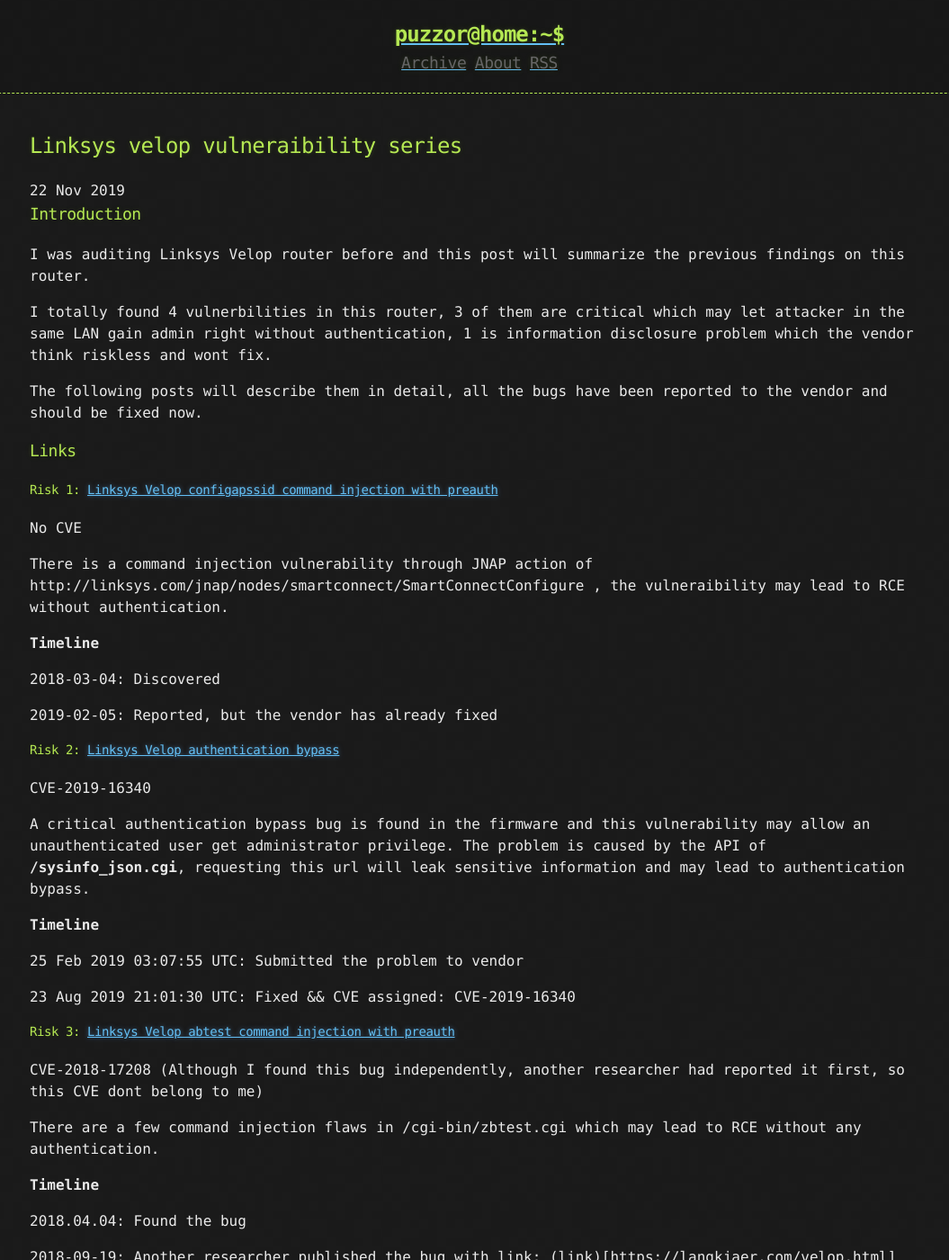
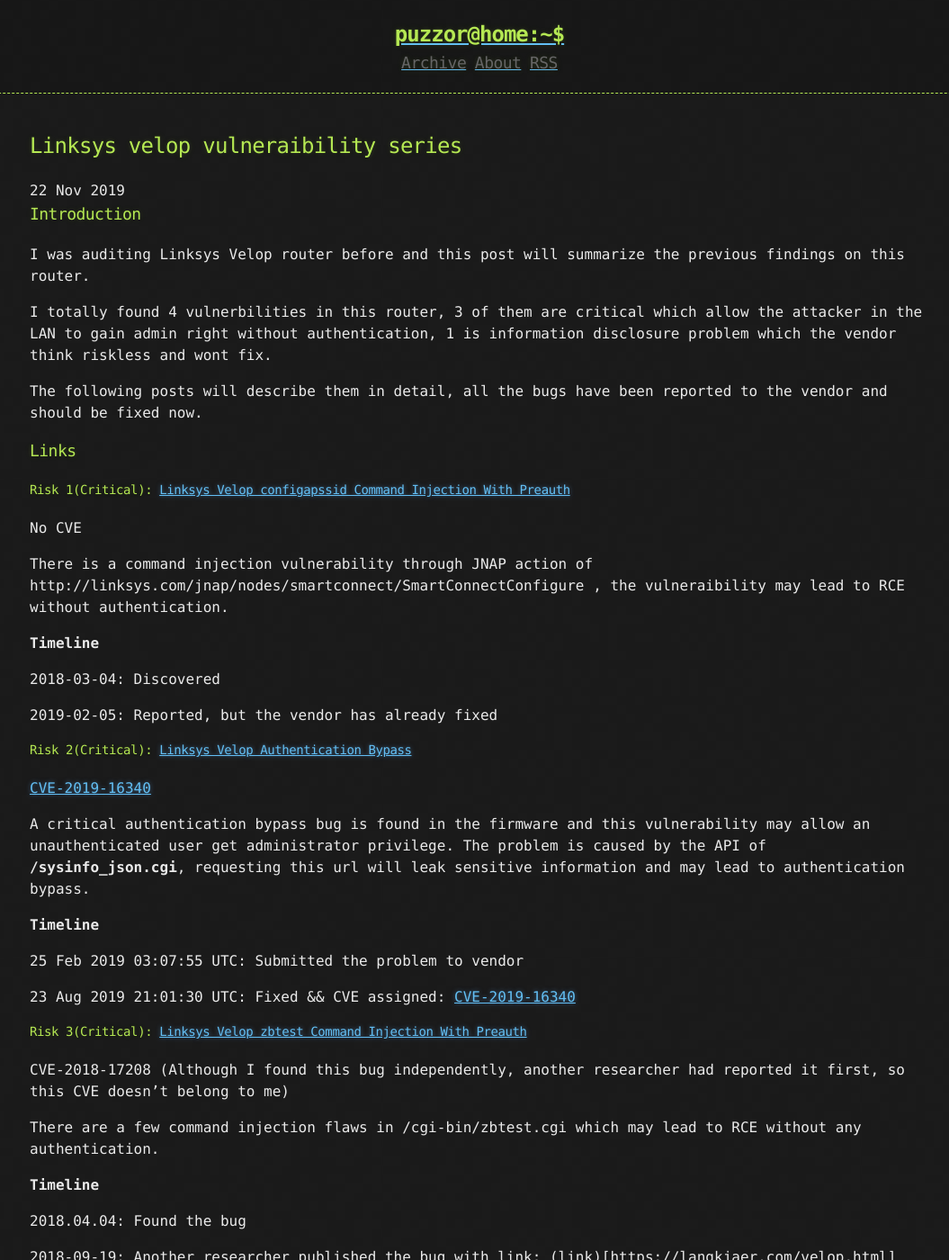
Before and after one commit to Puzzor/puzzor.github.io, a Jekyll site: the page built from _posts/2019-11-22-Linksys Velop Vulneraibility Series.md, in a window 1280 px wide and 1400 px high. Shown: the whole window at 90% size, without its empty margins (107-1162 px from the left). Built offline with Jekyll 4.4.1, drawn with Linux system fonts in a browser that asks for light colours; some of the changed text lies outside the part shown.

Commit message:
update format

```diff
--- a/_posts/2019-11-22-Linksys Velop Vulneraibility Series.md
+++ b/_posts/2019-11-22-Linksys Velop Vulneraibility Series.md
@@ -7,12 +7,12 @@
 ### Introduction
 I was auditing Linksys Velop router before and this post will summarize the previous findings on this router.
 
-I totally found 4 vulnerbilities in this router, 3 of them are critical which may let attacker in the same LAN gain admin right without authentication, 1 is information disclosure problem which the vendor think riskless and wont fix.
+I totally found 4 vulnerbilities in this router, 3 of them are critical which allow the attacker in the LAN to gain admin right without authentication, 1 is information disclosure problem which the vendor think riskless and wont fix.
 
 The following posts will describe them in detail, all the bugs have been reported to the vendor and should be fixed now.
 
 ### Links
-#### Risk 1: [Linksys Velop configapssid command injection with preauth](https://puzzor.github.io/Linksys-Velop-configApSsid-command-injection-with-preauth)
+#### Risk 1(Critical): [Linksys Velop configapssid Command Injection With Preauth](https://puzzor.github.io/Linksys-Velop-configApSsid-command-injection-with-preauth)
 
 No CVE
 
@@ -24,9 +24,9 @@
 
 2019-02-05: Reported, but the vendor has already fixed
 
-#### Risk 2: [Linksys Velop authentication bypass](https://puzzor.github.io/Linksys-Velop-Authentication-bypass)
+#### Risk 2(Critical): [Linksys Velop Authentication Bypass](https://puzzor.github.io/Linksys-Velop-Authentication-bypass)
 
-CVE-2019-16340
+[CVE-2019-16340](https://cve.mitre.org/cgi-bin/cvename.cgi?name=CVE-2019-16340)
 
 A critical authentication bypass bug is found in the firmware and this vulnerability may allow an unauthenticated user get administrator privilege. The problem is caused by the API of **/sysinfo_json.cgi**, requesting this url will leak sensitive information and may lead to authentication bypass.
 
@@ -34,11 +34,11 @@
 
 25 Feb 2019 03:07:55 UTC: Submitted the problem to vendor
 
-23 Aug 2019 21:01:30 UTC: Fixed && CVE assigned: CVE-2019-16340
+23 Aug 2019 21:01:30 UTC: Fixed && CVE assigned: [CVE-2019-16340](https://cve.mitre.org/cgi-bin/cvename.cgi?name=CVE-2019-16340)
 
-#### Risk 3: [Linksys Velop abtest command injection with preauth](https://puzzor.github.io/Linksys-Velop-zbtest-command-injection)
+#### Risk 3(Critical): [Linksys Velop zbtest Command Injection With Preauth](https://puzzor.github.io/Linksys-Velop-zbtest-command-injection)
 
-CVE-2018-17208 (Although I found this bug independently, another researcher had reported it first, so this CVE dont belong to me)
+CVE-2018-17208 (Although I found this bug independently, another researcher had reported it first, so this CVE doesn't belong to me)
 
 There are a few command injection flaws in /cgi-bin/zbtest.cgi which may lead to RCE without any authentication.
 
```
Also changed, not shown: other parts of _posts/2019-11-22-Linksys Velop Vulneraibility Series.md (+1 -1 lines), _posts/2019-05-22-Linksys Velop zbtest command injection.md (+3 -6 lines), _posts/2019-10-01-Linksys Velop configApSsid command injection with preauth.md (+3 -1 lines).
